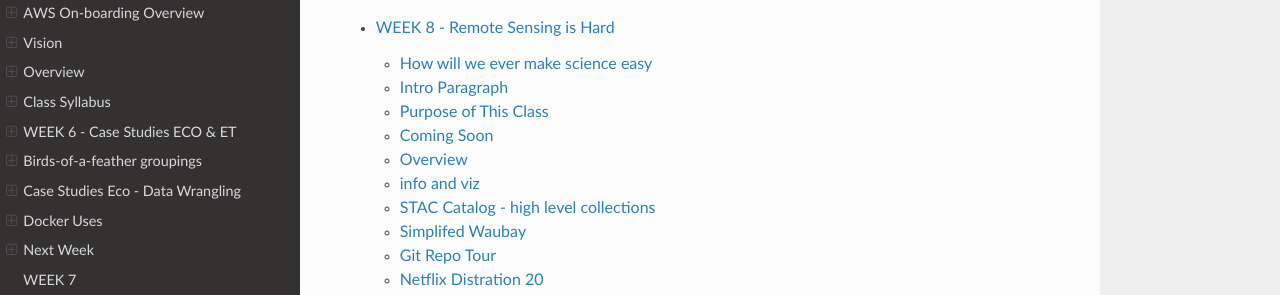
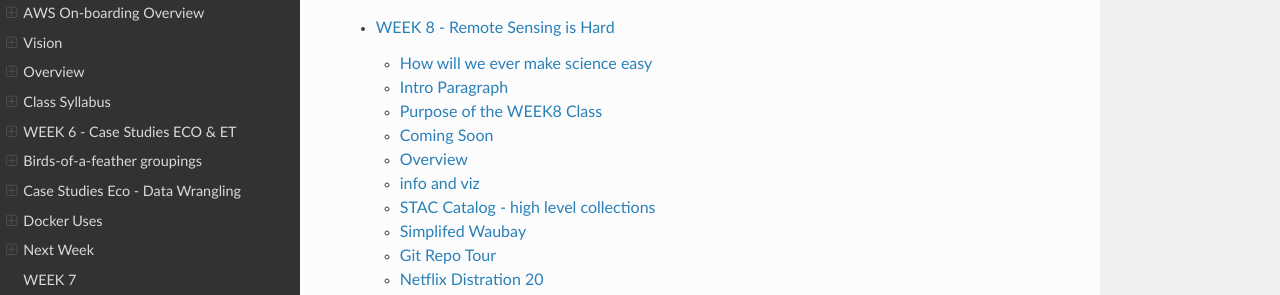
Before and after one commit to tonybutzer/harmony-docs, a Sphinx documentation site: the page built from documentation/source/index.rst, in a window 1280 px wide and 900 px high, scrolled down 3085 px. Shown: the part 156-451 px from the top of the window. Built offline with Sphinx 7.4.7 and the Read the Docs theme 2.0.0, drawn with Linux system fonts in a browser that asks for light colours; pages that are not in the unit, such as notebooks, are missing from menus.

Commit message:
automatic git update from Makefile

```diff
--- a/documentation/source/08week.md
+++ b/documentation/source/08week.md
@@ -21,7 +21,7 @@
 > for next tuesdays class - I am working on a simplified waubay example using landsat-8 only from a mature catalog as well as more explanations on pandas, xarray, and STAC catalogs - we will have some AI plans and composite plans in Git that I will glide thru as well ... more to come. lots of training and practical examples are emerging ... some data wrangling for Steffi as well
 
 
-## Purpose of This Class
+## Purpose of the WEEK8 Class
 
 - More examples of notebooks building xarrays
     - wuabay without all of the sat-api in your face
```
